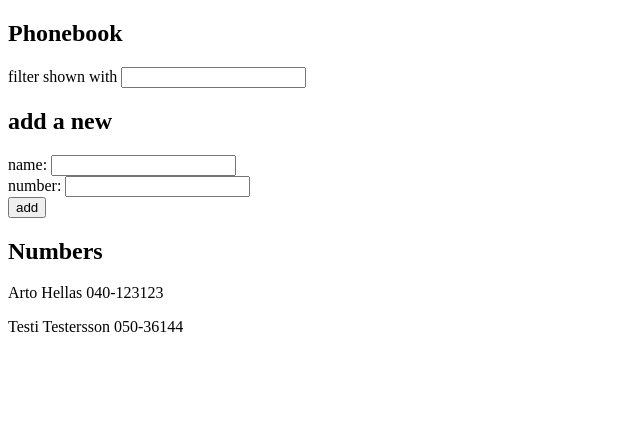
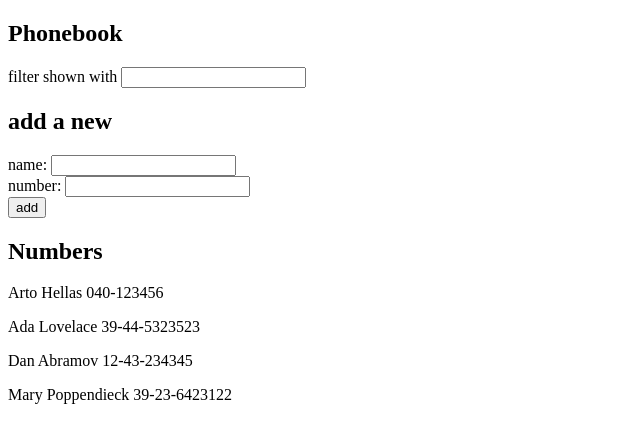
Before and after one commit to jayzstep/HY-fullstack-palautukset, a React (Vite) app in the folder osa2/puhelinluettelo/: page / in a window 1280 px wide. Shown: the top 442 px of the page, without its empty margins (0-640 px from the left). Built offline with nearby package versions, Linux system fonts and the light colour scheme; data requests are answered from the project's data file.

Commit message:
Puhelinluettelo 2.11

```diff
--- /dev/null
+++ b/osa2/puhelinluettelo/db.json
@@ -0,0 +1,24 @@
+{
+  "persons":[
+    {
+      "name": "Arto Hellas",
+      "number": "040-123456",
+      "id": "1"
+    },
+    {
+      "name": "Ada Lovelace",
+      "number": "39-44-5323523",
+      "id": "2"
+    },
+    {
+      "name": "Dan Abramov",
+      "number": "12-43-234345",
+      "id": "3"
+    },
+    {
+      "name": "Mary Poppendieck",
+      "number": "39-23-6423122",
+      "id": "4"
+    }
+  ]
+}
--- a/osa2/puhelinluettelo/package.json
+++ b/osa2/puhelinluettelo/package.json
@@ -7,9 +7,11 @@
     "dev": "vite",
     "build": "vite build",
     "lint": "eslint . --ext js,jsx --report-unused-disable-directives --max-warnings 0",
+    "server": "json-server -p3001 --watch db.json",
     "preview": "vite preview"
   },
   "dependencies": {
+    "axios": "^1.7.2",
     "react": "^18.3.1",
     "react-dom": "^18.3.1"
   },
@@ -21,6 +23,7 @@
     "eslint-plugin-react": "^7.34.2",
     "eslint-plugin-react-hooks": "^4.6.2",
     "eslint-plugin-react-refresh": "^0.4.7",
+    "json-server": "^1.0.0-beta.1",
     "vite": "^5.3.1"
   }
 }
--- a/osa2/puhelinluettelo/src/App.jsx
+++ b/osa2/puhelinluettelo/src/App.jsx
@@ -1,4 +1,5 @@
-import { useState } from "react";
+import axios from "axios";
+import { useState, useEffect } from "react";
 
 const Filter = ({ value, handler }) => {
   return (
@@ -7,6 +8,7 @@
     </div>
   );
 };
+
 const Persons = ({ persons, filter }) => {
   const fullList = persons.map((person, i) => (
     <p key={i}>
@@ -58,13 +60,20 @@
 };
 
 const App = () => {
-  const [persons, setPersons] = useState([
-    { name: "Arto Hellas", number: "040-123123" },
-    { name: "Testi Testersson", number: "050-36144" },
-  ]);
+  const [persons, setPersons] = useState([]);
   const [newName, setNewName] = useState("");
   const [newNumber, setNewNumber] = useState("");
   const [newFilter, setNewFilter] = useState("");
+
+
+  useEffect(() => {
+    axios
+      .get('http://localhost:3001/persons')
+      .then(response => {
+        // console.log(response)
+        setPersons(response.data)
+      })
+  }, [])
 
   const addPerson = (event) => {
     event.preventDefault();
```
Also changed, not shown: 1 other file (tests, documents, lock files or other folders).
